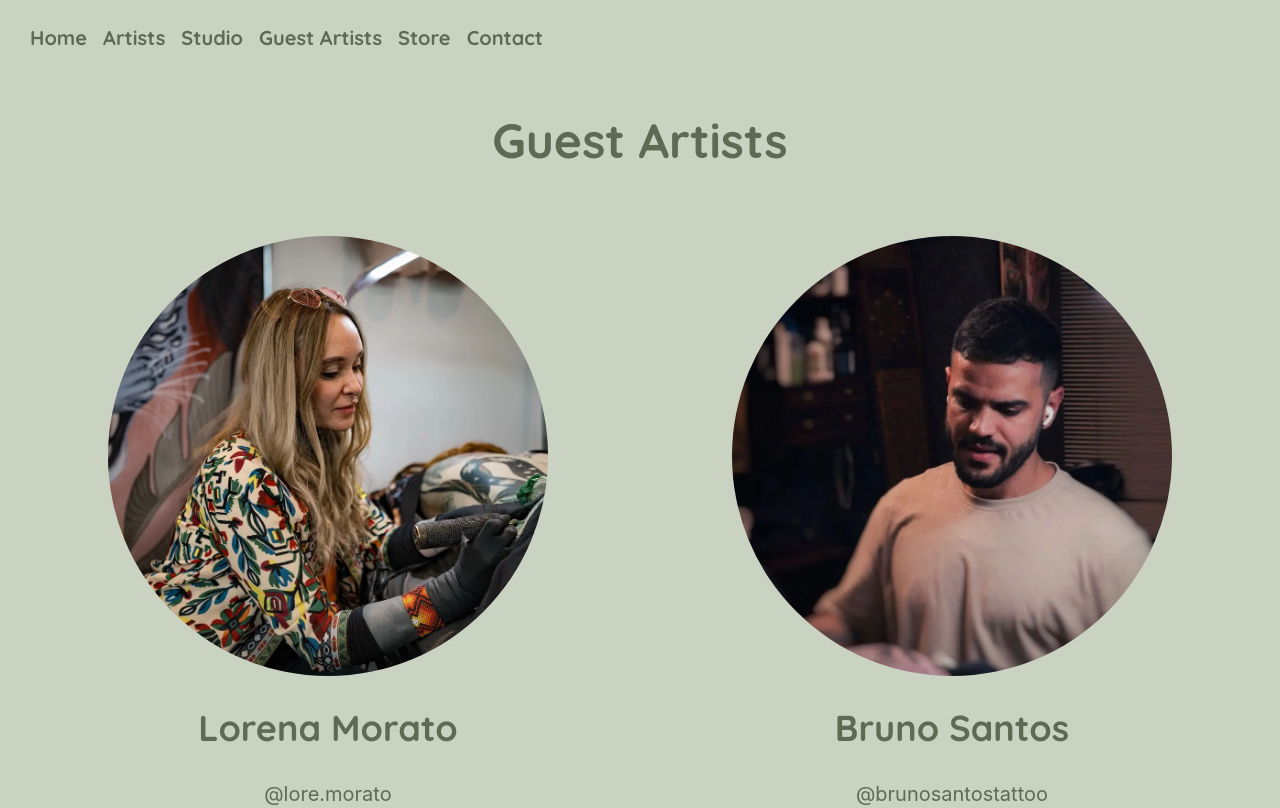
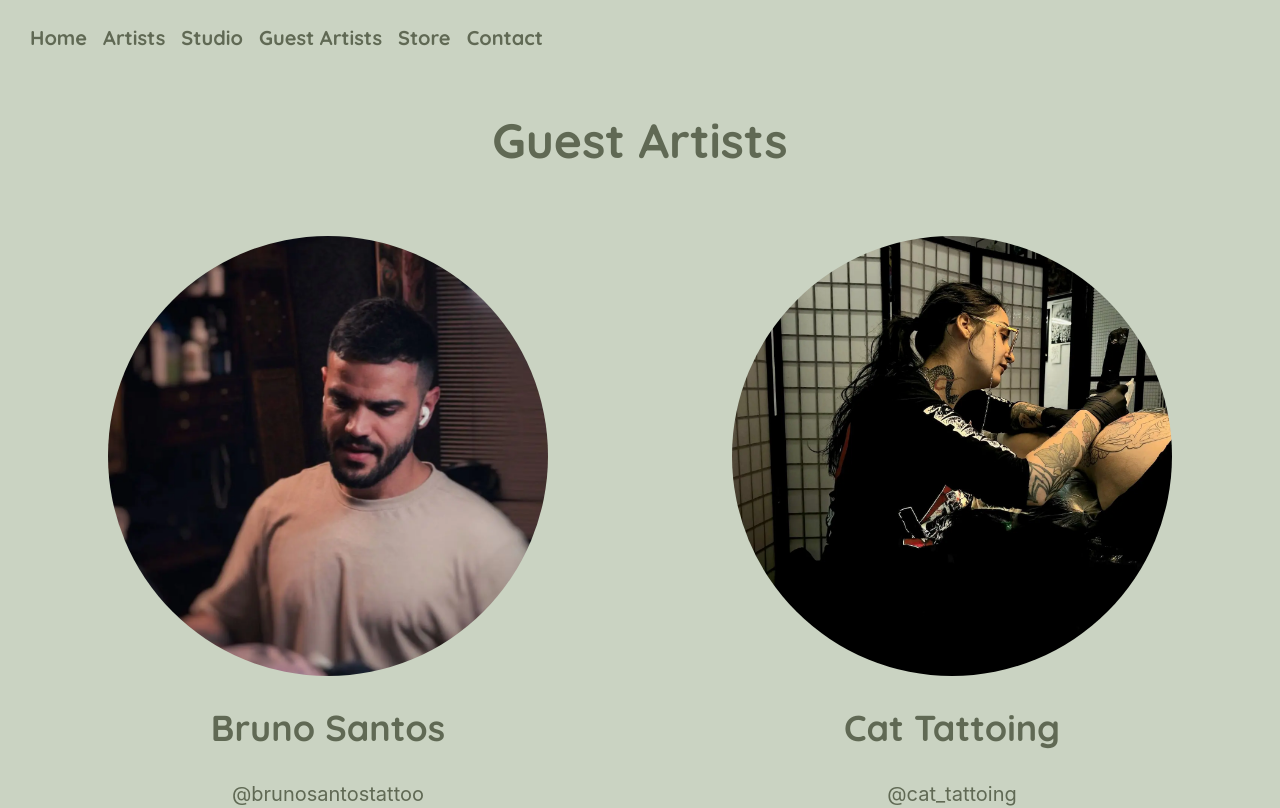
Before and after one commit to Cmbs86/Thorns-and-Spines-page, a React (Vite) app: page /upcoming-guests in a window 1280 px wide. Shown: the top 808 px of the page. Built offline with nearby package versions, Linux system fonts and the light colour scheme.

Commit message:
remove Artist Lorena Morato

```diff
--- a/src/pages/UpcomingGuests.tsx
+++ b/src/pages/UpcomingGuests.tsx
@@ -7,7 +7,6 @@ import ArtistCard from "../components/ArtistCard.tsx";
 import AnimatedSeparator from "../components/AnimatedSeparator.tsx";
 // Images imports
 
-import Lorena from "../assets/images/lorena_morato.webp";
 import Rafaella from "../assets/images/raffaela_fabbri.webp";
 import Cat from "../assets/images/cat_tattoing.webp";
 import bruno_santos from "../assets/images/bruno_santos.webp";
@@ -38,17 +37,7 @@ const UpcomingGuests = () => {
 
           {/* Wrapper for cards */}
           <div className="max-w-[1500px] mx-auto flex flex-col md:flex-row flex-wrap justify-around 2xl:justify-between gap-y-10 ">
-            <ArtistCard
-              img={Lorena}
-              alt={"Lorena Morato's photo"}
-              title={"Lorena Morato's photo"}
-              artist={"Lorena Morato"}
-              link={"https://www.instagram.com/lore.morato/"}
-              socialMedia={"@lore.morato"}
-              booking={t("https://www.instagram.com/lore.morato/")}
-              bookingText={t("booking_fully")}
-              dates="16.07.2025 - 18.07.2025"
-            />
+
             <ArtistCard
               img={bruno_santos}
               alt={"Bruno Santos's photo"}
@@ -56,7 +45,7 @@ const UpcomingGuests = () => {
               artist={"Bruno Santos"}
               link={"https://www.instagram.com/brunosantostattoo/"}
               socialMedia={"@brunosantostattoo"}
-              booking={t(
+              booking={(
                 "https://sanctorumtattoo.com/get-booked-in?fbclid=PAZXh0bgNhZW0CMTEAAafTsAoUD4P2KnRFVgEj_rDwfTMG1yI2YBQqdxYBfjTa6MDKctysS375ZmLsPw_aem_pWjR9TC2s5LcrpWkvr4lig"
               )}
               bookingText={t("booking_form")}
@@ -116,7 +105,7 @@ const UpcomingGuests = () => {
               artist={"Paulo Bocchi"}
               link={"https://www.instagram.com/bocchink/"}
               socialMedia={"@bocchink"}
-              booking={t(
+              booking={(
                "https://docs.google.com/forms/d/e/1FAIpQLSfwdB_TRMr2Jv68ColfEsLDToIUUPYCjxLKx-e-8HluhTXYWQ/viewform?fbclid=PAZXh0bgNhZW0CMTEAAacOPNHsYv1D_V3xALGvNxKYpGI3Axzear-QAHwEyLqc3uucvOa03tsA8PcKSQ_aem_gtmZcpzEiVTh0QNGTld-uA&pli=1"
               )}
               bookingText={t("booking_form")}
```
